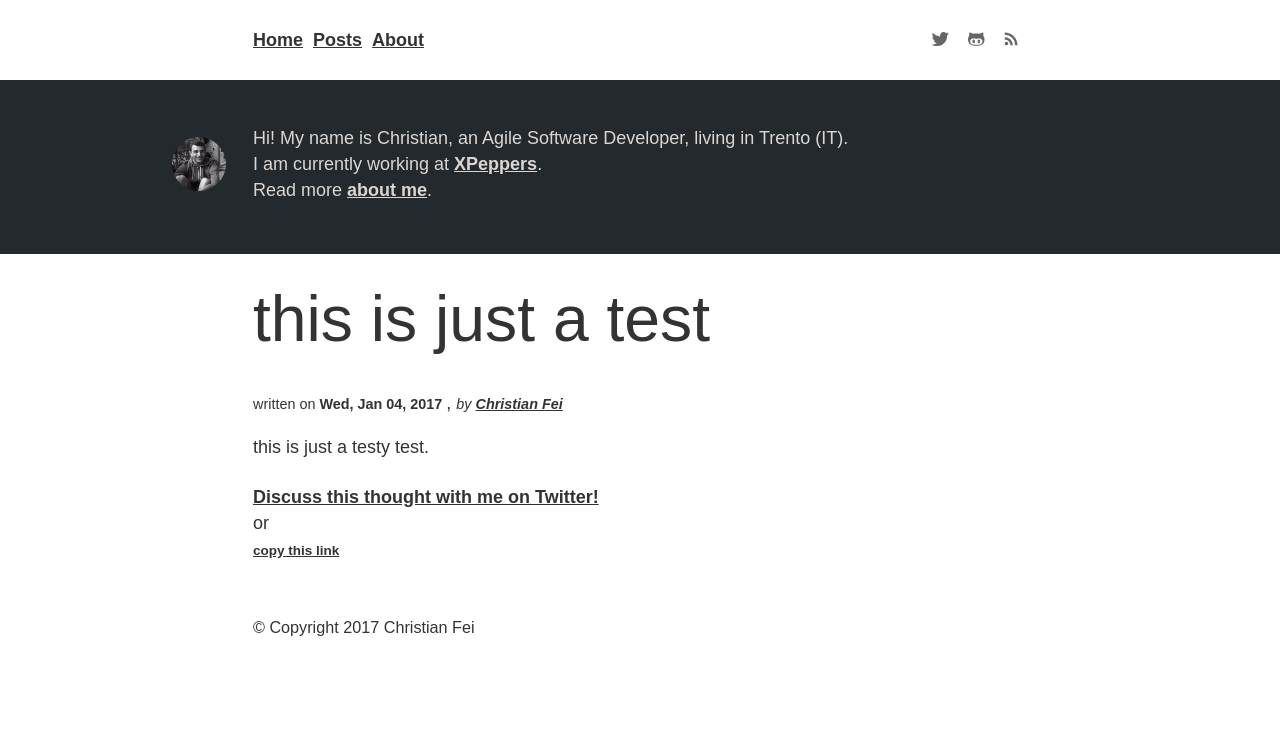
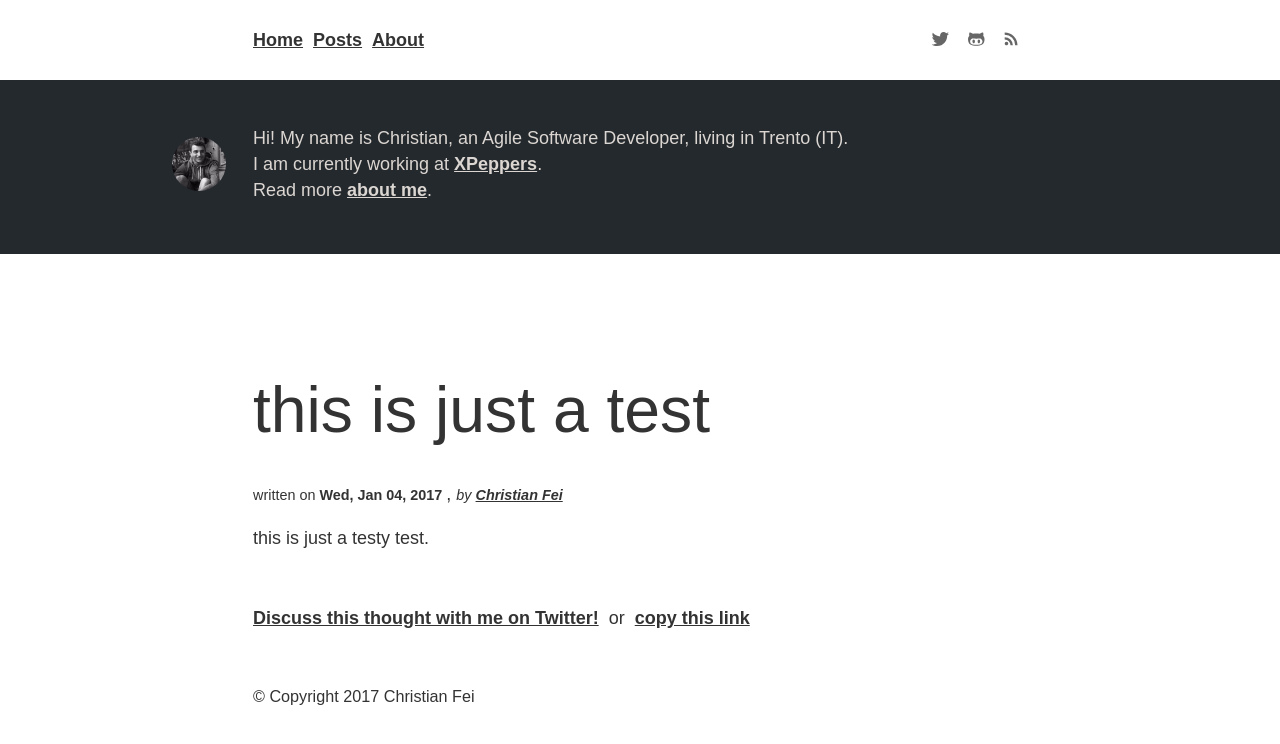
Before and after one commit to christian-fei/christian-fei.github.io-pandoc, a Jekyll site: the page built from _posts/2017-01-04-this-is-just-a-test.md, in a window 1280 px wide. Shown: the top 744 px of the page. Built offline with Jekyll 4.4.1, drawn with Linux system fonts in a browser that asks for light colours.

Commit message:
add post build my site

```diff
--- a/_includes/share-twitter.html
+++ b/_includes/share-twitter.html
@@ -1,3 +1 @@
-<div>
-  <a target="_blank" href="https://twitter.com/intent/tweet?url={{ site.domain_name }}{{ page.url }}&text={{ page.title }}&via=christian_fei" class="normal"><i class="icon-twitter"></i>Discuss this thought with me on Twitter!</a>
-</div>
+<a target="_blank" href="https://twitter.com/intent/tweet?url={{ site.domain_name }}{{ page.url }}&text={{ page.title }}&via=christian_fei" class="normal"><i class="icon-twitter"></i>Discuss this thought with me on Twitter!</a>
--- a/_layouts/post.html
+++ b/_layouts/post.html
@@ -25,13 +25,9 @@ layout: default
   </section>
   <footer>
     {% include share-twitter.html %}
+    <span>&nbsp;or&nbsp;</span>
+    <a itemprop="url" href="{{page.url}}">copy this link</a>
   </footer>
-  <span>or</span>
-  <section>
-    <small>
-      <a itemprop="url" href="{{page.url}}">copy this link</a>
-    </small>
-  </section>
 </article>
 
 {% if page.has_images %}
--- a/assets/css/layout.styl
+++ b/assets/css/layout.styl
@@ -16,6 +16,8 @@ body > header > nav
   padding-top space
   padding-bottom space
 
+article > footer
+  margin-top space * 2
 
 body > main
   &.free
--- a/assets/css/type-scale.styl
+++ b/assets/css/type-scale.styl
@@ -13,7 +13,7 @@ h1, h2, h3, h4 {
 }
 
 h1 {
-  margin-top: 0;
+  // margin-top: 0;
   font-size: 3.157em;
 }
 
--- a/assets/css/typography.styl
+++ b/assets/css/typography.styl
@@ -71,7 +71,6 @@ pre
 time, address
   font-size 0.8em
 
-
 article > header > h1
   font-size 3.57em
 
```
Also changed, not shown: _posts/2017-03-23-how-i-build-my-site.md (renamed from _drafts/2017-03-23-how-i-build-my-site.md, +52 -2 lines), dest/main.min.css.
